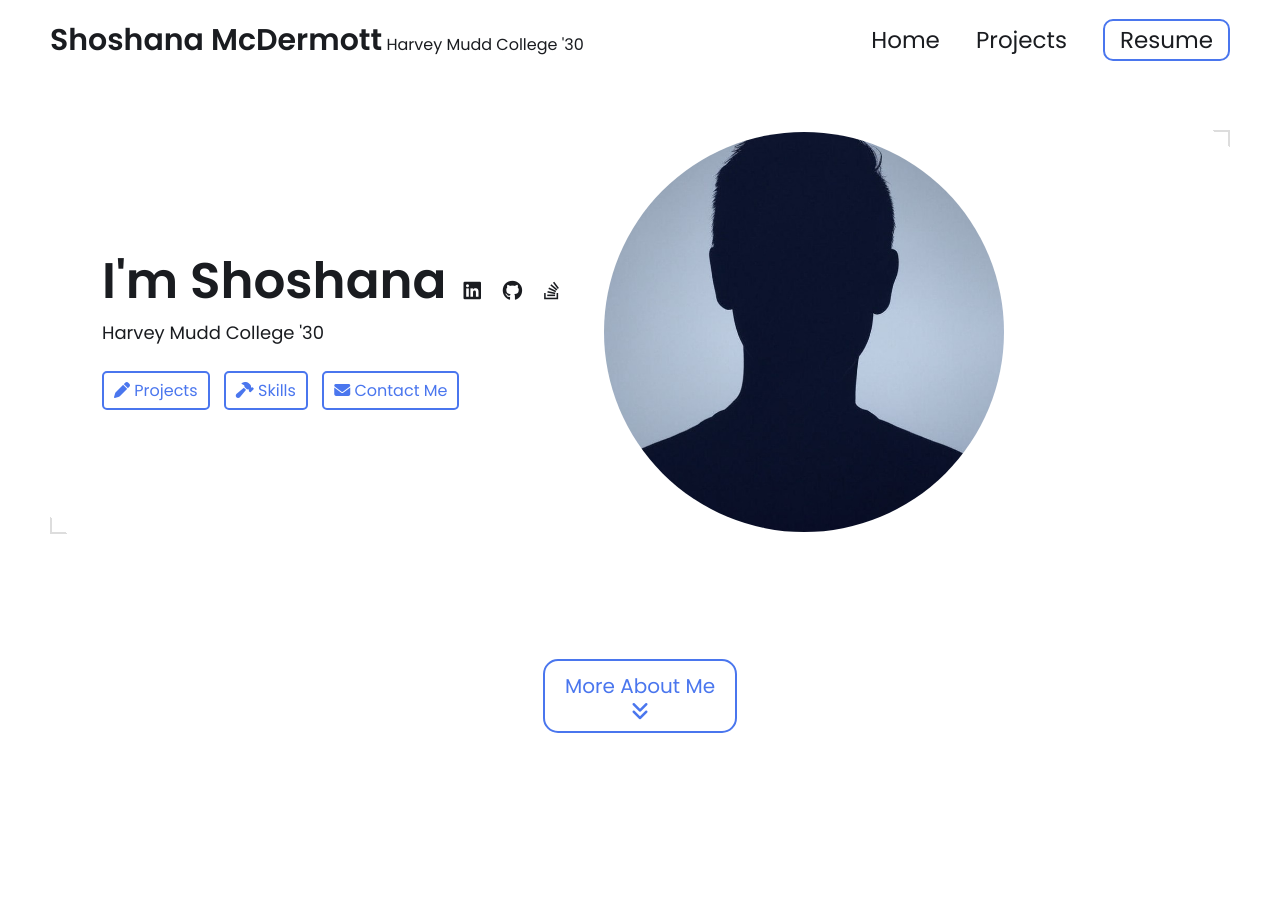
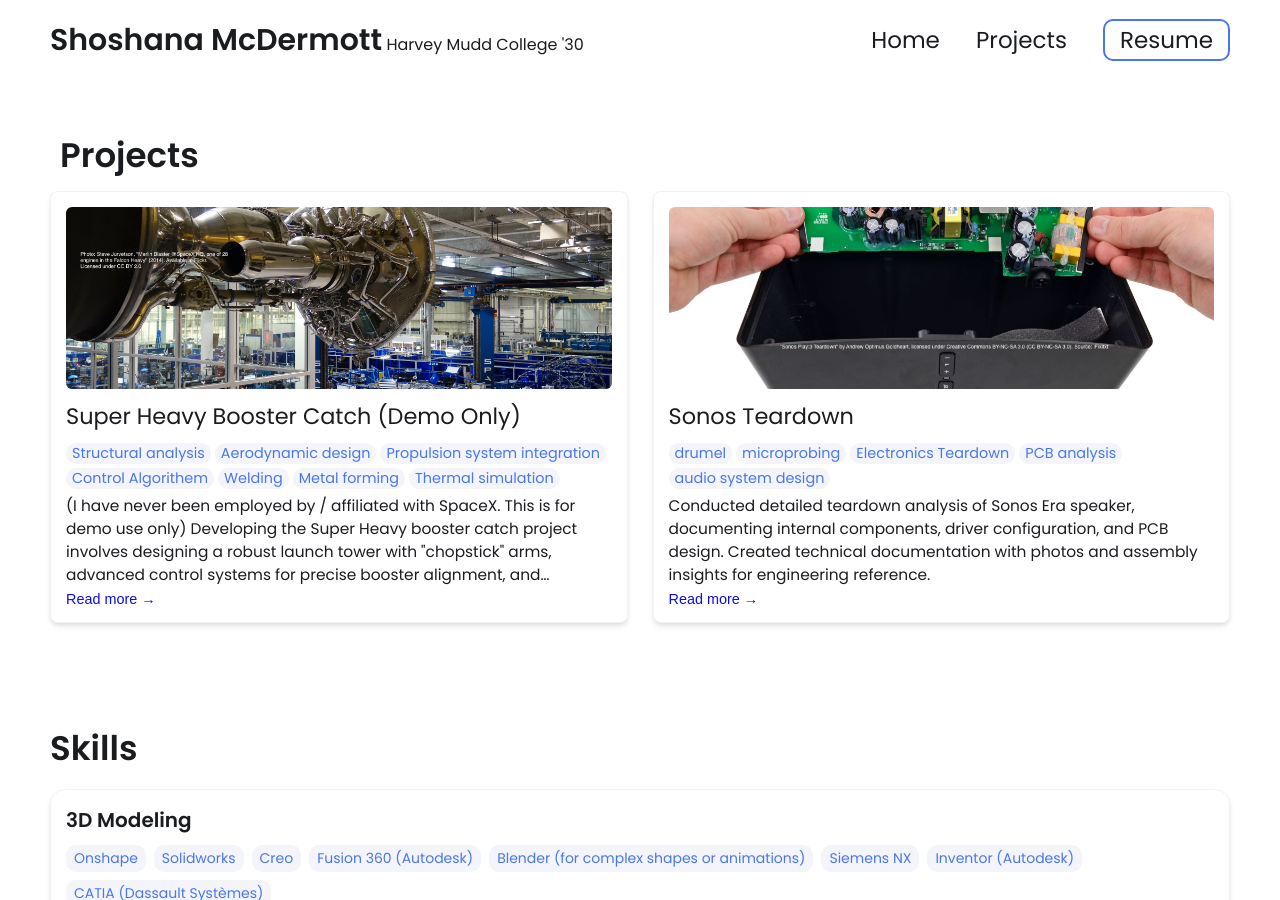
Before and after one commit to smcdermott-commits/smcdermott-commits.github.io, a Jekyll site: the page built from index.html, in a window 1280 px wide and 900 px high. Built offline with Jekyll 4.4.1, drawn with Linux system fonts in a browser that asks for light colours.

Commit message:
Remove homepage hero and start with projects

```diff
--- a/index.html
+++ b/index.html
@@ -1,20 +1,8 @@
 ---
-# Feel free to add content and custom Front Matter to this file.
-# To modify the layout, see https://jekyllrb.com/docs/themes/#overriding-theme-defaults
-
+# Main homepage: projects appear immediately below the navigation.
 layout: wrapper
 ---
 
-{% include hero.html%}
-
-
-
-<div class="arrow">
-    <a href="#projects">
-        More About Me
-    <i class="fa-solid fa-angles-down"></i>
-    </a>
-</div>
-{% include projects.html%}
-{% include skills.html%}
-{% include contact.html%}
+{% include projects.html %}
+{% include skills.html %}
+{% include contact.html %}
```
